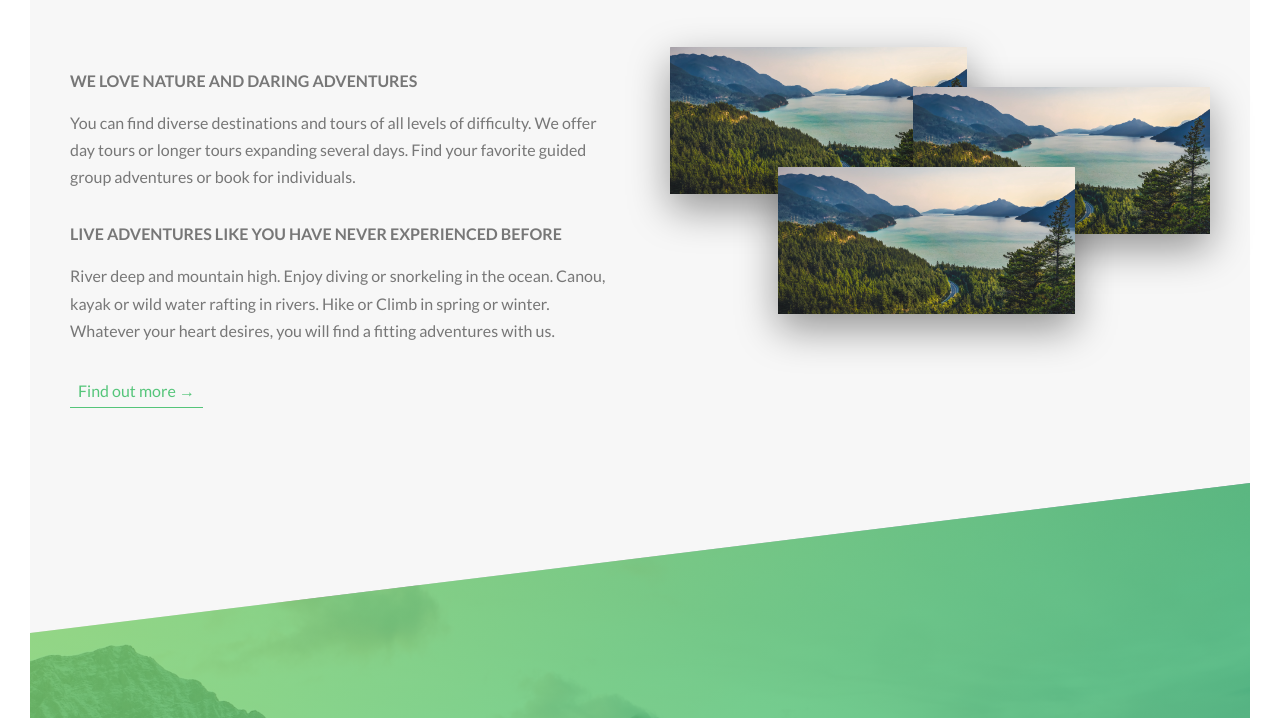
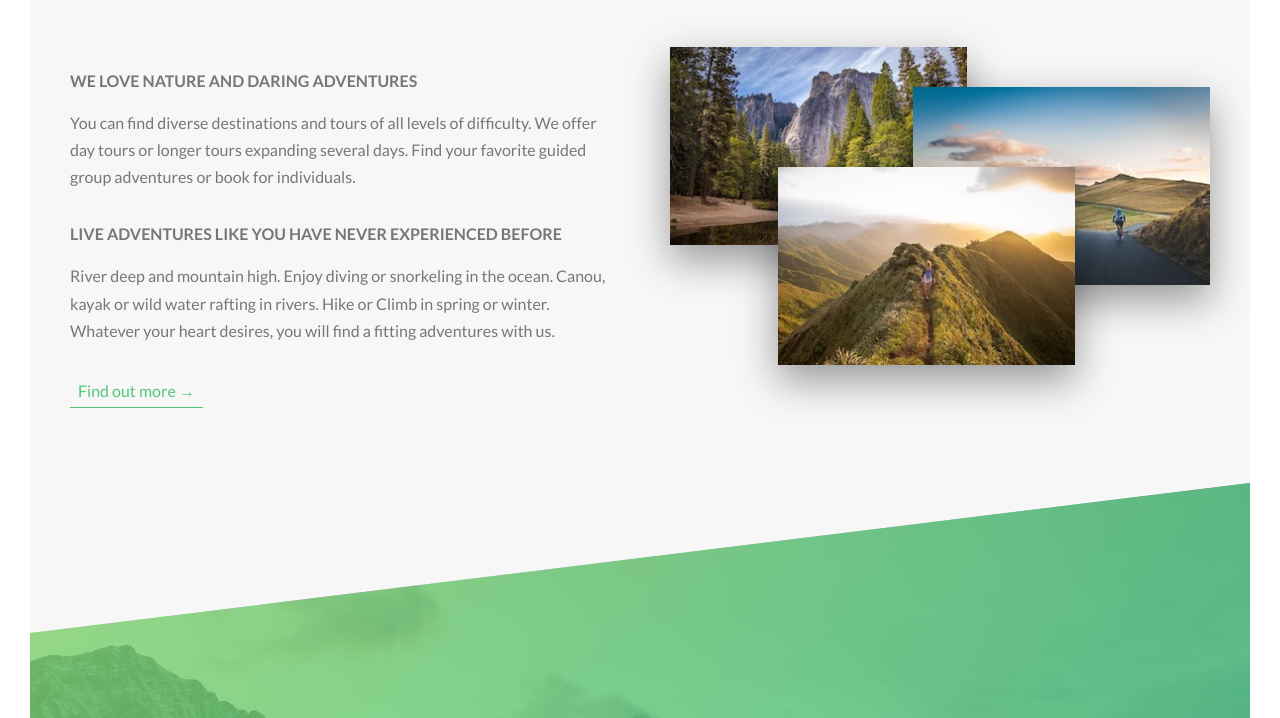
Before and after one commit to lindade/travels, a website: page index.html in a window 1280 px wide. Shown: the part 943-1661 px from the top of the page. Drawn offline with Linux system fonts and the light colour scheme.

Commit message:
edit resolution switching to image composition

```diff
--- a/index.html
+++ b/index.html
@@ -89,15 +89,15 @@
                 </div>
                 <div class="col-1-of-2">
                     <div class="composition">
-                        <img srcset="img/travels-10.jpg 300w, img/travels-1-large.jpg 1000w"
+                        <img srcset="img/travels-1.jpg 300w, img/travels-1-large.jpg 1000w"
                             sizes="(max-width: 900px) 20vw, (max-width: 600px) 30vw, 300px"
                             alt="river in a forest with mountains" class="composition__photo composition__photo--p1"
                             src="img/travels-1-large.jpg">
-                        <img srcset="img/travels-10.jpg 300w, img/travels-2-large.jpg 1000w"
+                        <img srcset="img/travels-2.jpg 300w, img/travels-2-large.jpg 1000w"
                             sizes="(max-width: 900px) 20vw, (max-width: 600px) 30vw, 300px"
                             alt="bicyclist on a mountain road" class="composition__photo composition__photo--p2"
                             src="img/travels-2-large.jpg">
-                        <img srcset="img/travels-10.jpg 300w, img/travels-3-large.jpg 1000w"
+                        <img srcset="img/travels-3.jpg 300w, img/travels-3-large.jpg 1000w"
                             sizes="(max-width: 900px) 20vw, (max-width: 600px) 30vw, 300px" alt="mountain top"
                             class="composition__photo composition__photo--p3" src="img/travels-3-large.jpg">
                     </div>
```
